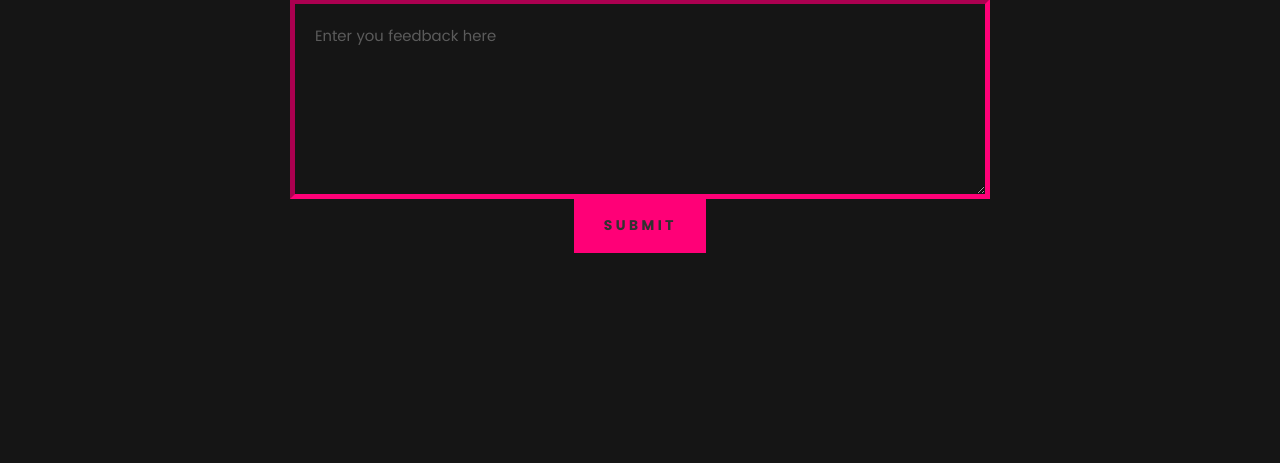
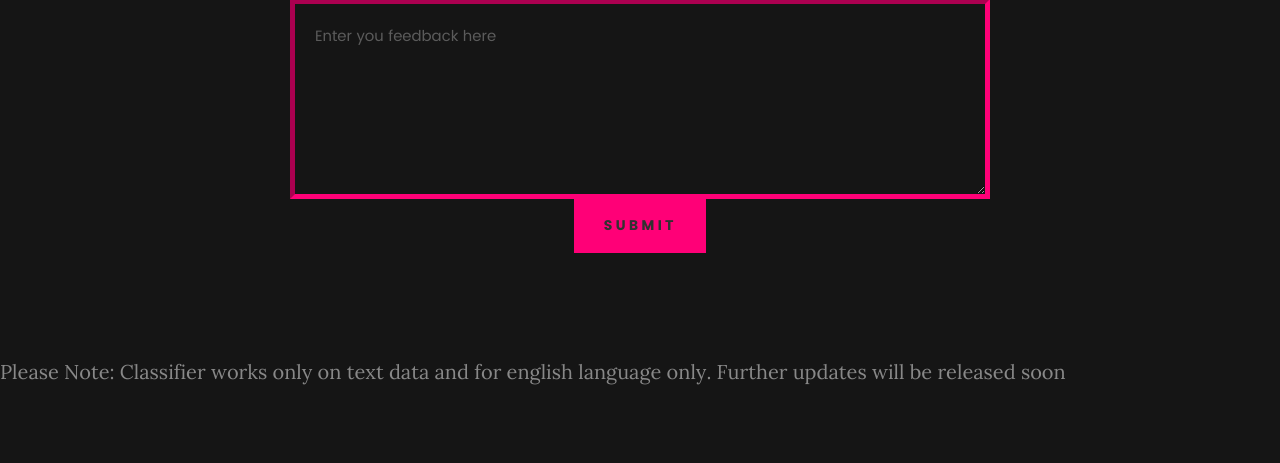
Before and after one commit to abhikumar22/feedbackanalysis, a Django app: page / in a window 1280 px wide. Shown: the part 313-776 px from the top of the page. Run offline with Django 3.2, Linux system fonts and the light colour scheme.

Commit message:
index.html commit

```diff
--- a/classifier/templates/classifier/index.html
+++ b/classifier/templates/classifier/index.html
@@ -114,6 +114,8 @@
    	<!-- </div> <!-- /contact-info --> <!-->
 
 	</section> <!-- /contact -->
+
+<p class='lead'>Please Note: Classifier works only on text data and for english language only. Further updates will be released soon </p>
 </div>
 
 </body>
```
